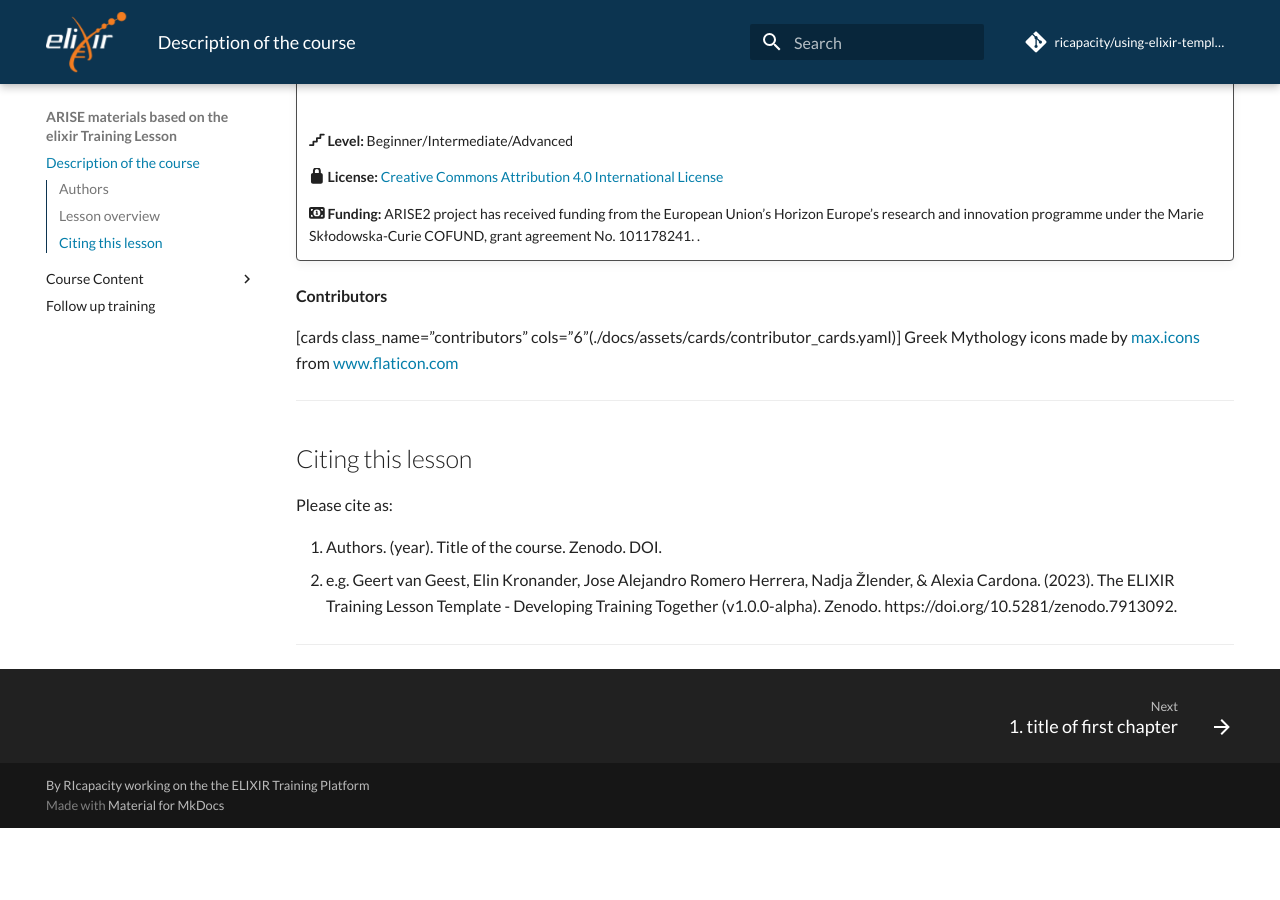
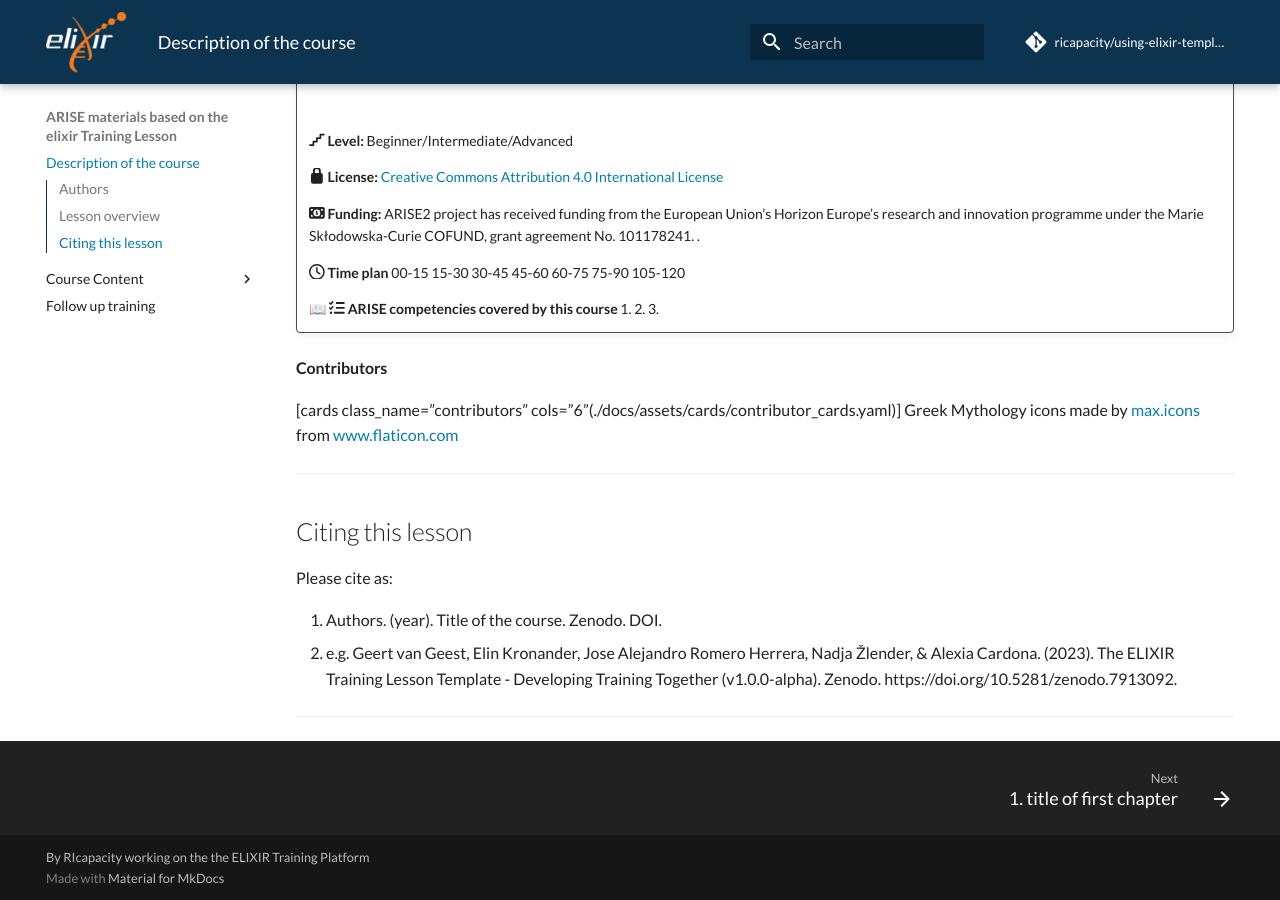
Before and after one commit to RIcapacity/using-elixir-template, an MkDocs documentation site: the page built from docs/index.md, in a window 1280 px wide and 900 px high, scrolled down 965 px. Built offline with MkDocs 1.6.1 and Material for MkDocs 9.7.7, drawn with Linux system fonts in a browser that asks for light colours; before the commit the page ends 1793 px from its top, so only the background shows below that.

Commit message:
Update index.md with time plan and competencies
Added time plan and ARISE competencies sections.

```diff
--- a/docs/index.md
+++ b/docs/index.md
@@ -46,6 +46,21 @@ Greek Mythology icons made by [max.icons](https://www.flaticon.com/authors/maxic
 
     :fontawesome-solid-money-bill-1: **Funding:** ARISE2 project has received funding from the European Union’s Horizon Europe’s research and innovation programme under the Marie Skłodowska-Curie COFUND, grant agreement No. 101178241. .
 
+    :fontawesome-regular-clock: **Time plan**
+    00-15
+    15-30
+    30-45
+    45-60
+    60-75
+    75-90
+    105-120
+
+    📖 :fontawesome-solid-list-check: **ARISE competencies covered by this course**
+    1.
+    2.
+    3.
+
+
     [comment]: # (Property in Bioschema: description)
     [comment]: # (Property in Bioschema: coursePrequsites)
     [comment]: # (Property in Bioschema: teaches)
```
